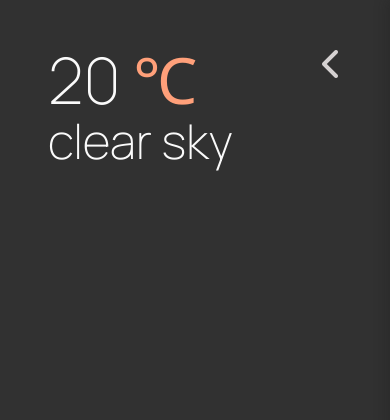
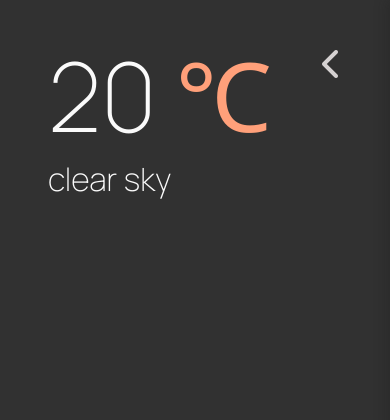
Before and after one commit to tonaye-aye/weathertones, a PHP site: page / in a window 390 px wide; the page is wider, and only the part inside the window is pictured. Shown: the top 420 px of that part. Run offline with PHP 8.4, Linux system fonts and the light colour scheme; some libraries are stand-ins or nearby versions.

Commit message:
24th commit

```diff
--- a/style.css
+++ b/style.css
@@ -327,14 +327,14 @@ i:hover {
     font-size: 3rem;
   }
   .weather-temp {
-    font-size: 4rem;
-    line-height: 4rem;
+    font-size: 6rem;
+    line-height: 6rem;
+  }
+  .weather-description {
+    font-size: 2rem;
   }
   .weather-timezone {
     font-size: 1rem;
-  }
-  .owf-3x {
-    font-size: 2em;
   }
   .menu-icon {
     font-size: 2rem;
```
